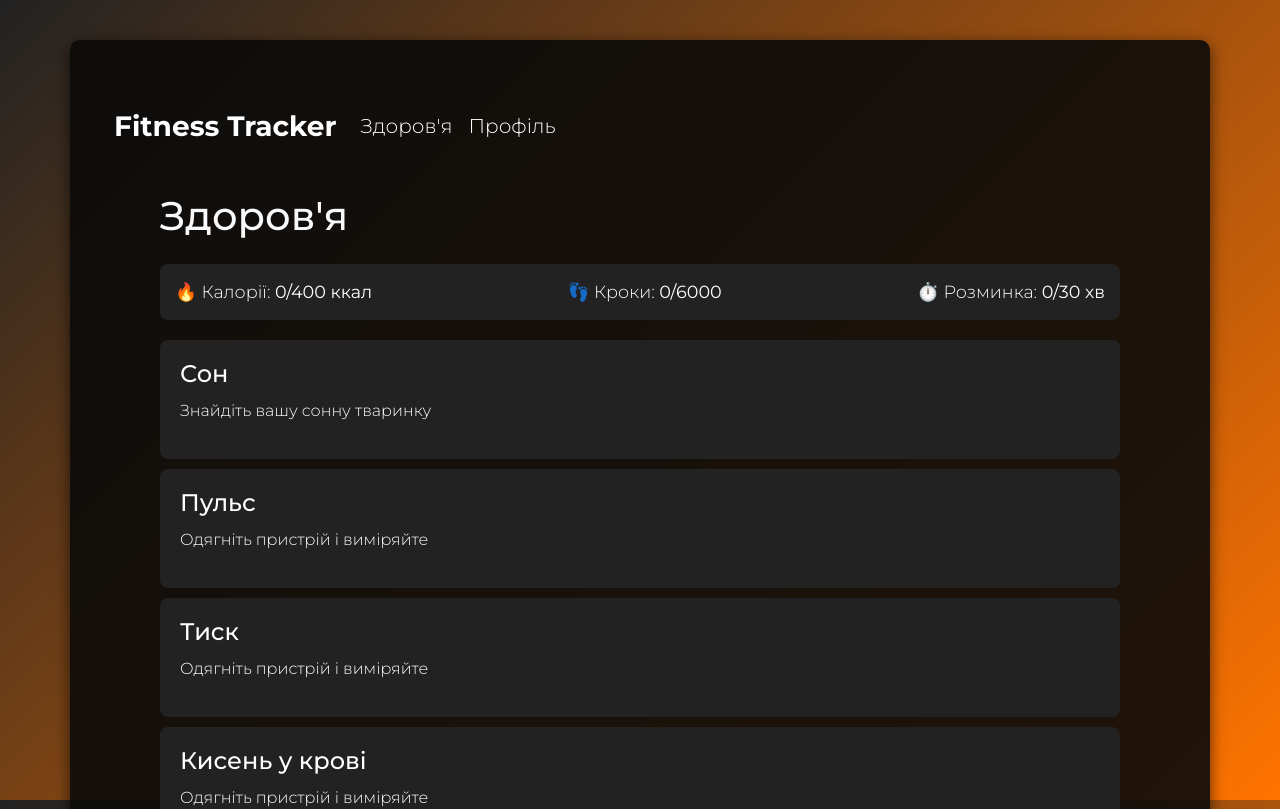
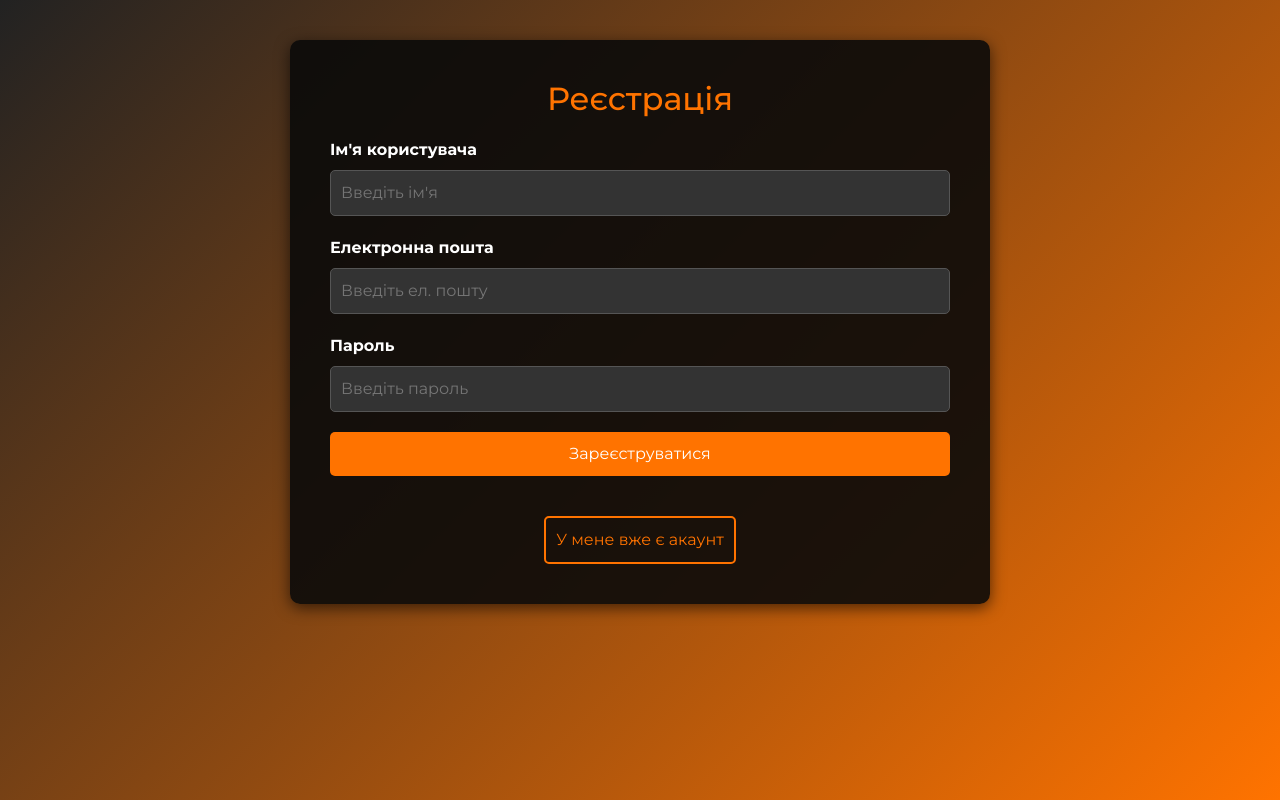
Before and after one commit to onsviii/fitness_track, a React (Create React App) app: page /home in a window 1280 px wide. Shown: the top 809 px of the page. Built offline with nearby package versions, Linux system fonts and the light colour scheme.

Commit message:
Update navigation

```diff
--- a/src/App.js
+++ b/src/App.js
@@ -19,11 +19,11 @@ function App() {
   return (
     <>
       <Router>
-        {true ? (
+        {false ? (
           <Container className='wrapper'>
             <NaviBar />
             <Routes>
-              <Route path="/home" Component={Home} />
+              <Route path="/" exact Component={Home} />
               <Route path="/profile" Component={Users} />
             </Routes>
             <Footer />
--- a/src/components/NaviBar/NaviBar.js
+++ b/src/components/NaviBar/NaviBar.js
@@ -9,9 +9,9 @@ export default function NaviBar() {
     <>
       <Navbar>
         <Container>
-          <Navbar.Brand href="/home">Fitness Tracker</Navbar.Brand>
+          <Navbar.Brand href="/">Fitness Tracker</Navbar.Brand>
           <Nav className="me-auto">
-            <Nav.Link href="/home">Здоров'я</Nav.Link>
+            <Nav.Link href="/">Здоров'я</Nav.Link>
             <Nav.Link href="/profile">Профіль</Nav.Link>
           </Nav>
         </Container>
```
